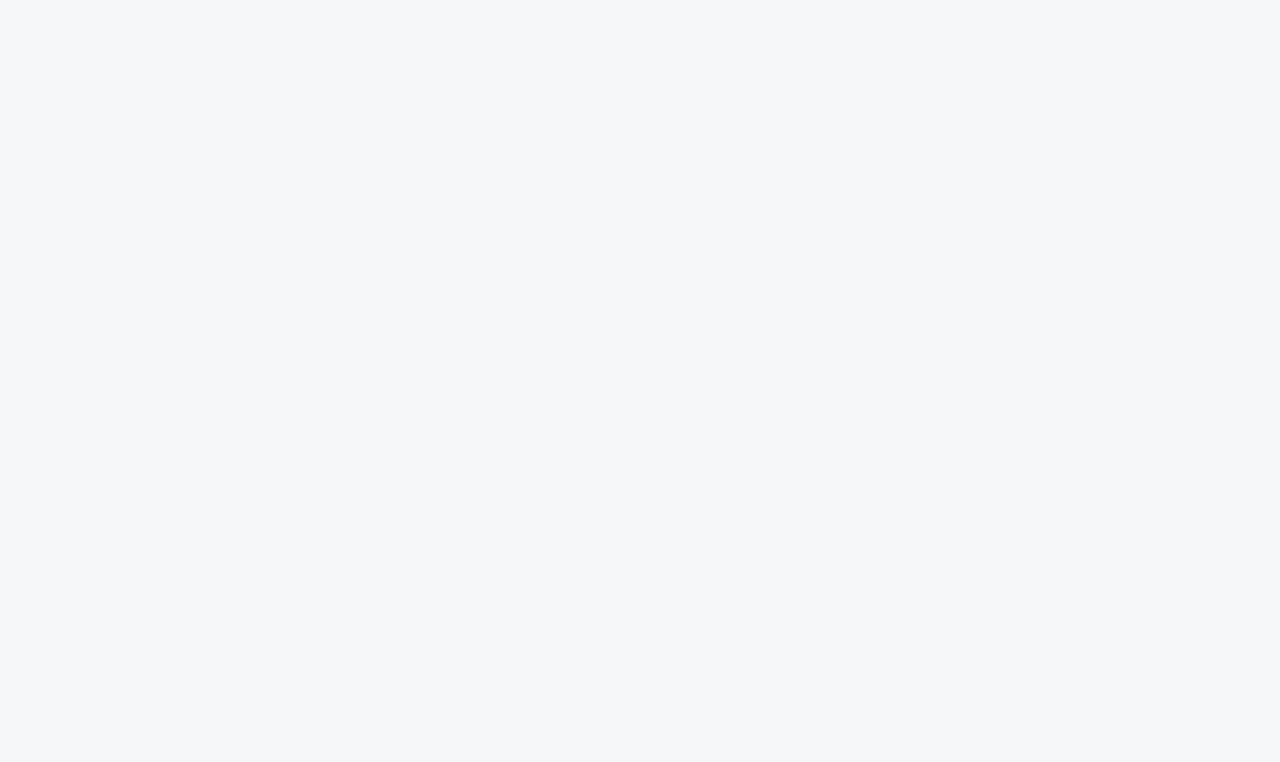
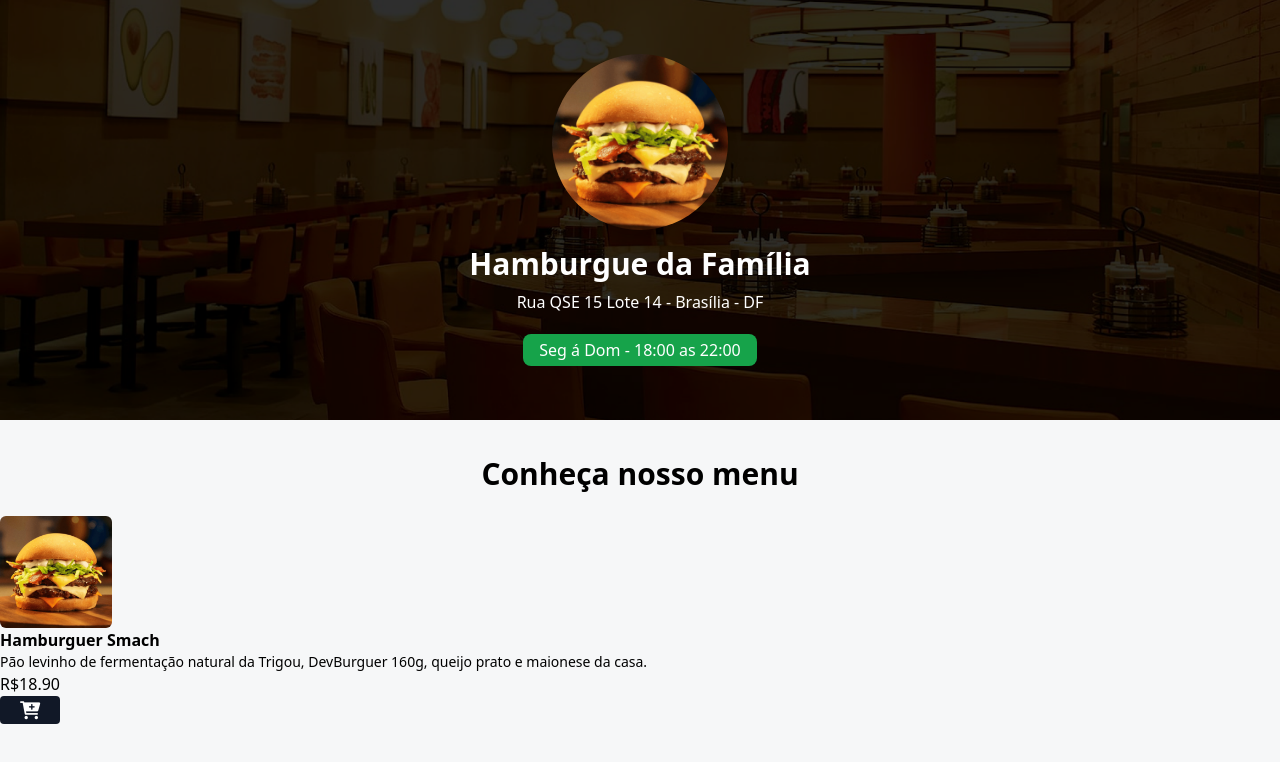
Before and after one commit to cdarlan/hamburgueria, a website: page index.html in a window 1280 px wide. Drawn offline with Linux system fonts and the light colour scheme.

Commit message:
config iniciais do Header, com tailwind, e inicio do menu.

```diff
--- a/index.html
+++ b/index.html
@@ -4,13 +4,72 @@
     <meta charset="UTF-8">
     <meta name="viewport" content="width=device-width, initial-scale=1.0">
 
-    <link rel="stylesheet" href="./styles/output.css"/>
-
-    <title>Hamburgueria da Familia - A melhor da cidade !</title>
-</head>
-<body>
+    <link rel="stylesheet" href="https://cdnjs.cloudflare.com/ajax/libs/font-awesome/6.0.0-beta3/css/all.min.css"
+        integrity="sha512-Fo3rlrZj/k7ujTnHg4CGR2D7kSs0v4LLanw2qksYuRlEzO+tcaEPQogQ0KaoGN26/zrn20ImR1DfuLWnOo7aBA=="
+        crossorigin="anonymous" referrerpolicy="no-referrer" />
 
 
 
+    <link rel="stylesheet" href="./styles/output.css"/>
+
+    <title>Hamburgue da Familia - A melhor da cidade !</title>
+</head>
+<body>
+<!-- INICIO DO HEADER -->
+    <header class="w-full h-[420px] bg-zinc-900 bg-home bg-cover bg-center">
+        <div class="w-full h-full flex flex-col justify-center items-center">
+            <img
+                src="./assets/hamb-1.png"
+                alt="Logo DevBurguer"
+                class="w-44 h-44 rounded-full shadow-lg hover:scale-110 duracion-200"
+            />
+            <h1 class="text-3xl mt-4 mb-2 font-bold text-white">Hamburgue da Família</h1>
+            <span class="text-white font-medium">Rua QSE 15 Lote 14 - Brasília - DF</span>
+
+            <div class="bg-green-600 px-4 py-1 rounded-lg mt-5" id="date-espa">
+                <span class="text-white font-medium">Seg á Dom - 18:00 as 22:00</span>
+            </div>
+        </div>
+    </header>
+    <!-- FIM DO HEADER-->
+
+    <h2 class="text-2xl md:text-3xl font-bold text-center mt-9 mb-6">
+        Conheça nosso menu
+    </h2>
+
+    <!-- INICIO MENU-->
+    <div>
+
+        <main>
+
+            <!-- PRODUTO ITEM -->
+            <div>
+                <img
+                    src="./assets/hamb-1.png"
+                    alt="HamburgueSmach"
+                    class="w-28 h-28 rounded-md hover:scale-110 hover:rotate-2 duration-300"
+                />
+
+                <div>
+                    <p class="font-bold">Hamburguer Smach</p>
+                    <p class="text-sm">Pão levinho de fermentação natural da Trigou, DevBurguer
+                    160g, queijo  prato e maionese da casa.</p>
+
+                    <div>
+                        <p>R$18.90</p>
+                        <button class="bg-gray-900 px-5 rounded add-to-cart-btn">
+                            <i class="fa fa-cart-plus text-lg text-white"></i>
+                        </button>
+                    </div>
+
+                </div>
+
+            </div>
+
+        </main>
+            <!-- FIM PRODUTO ITEM -->
+    </div>
+    <!-- FIM MENU -->
+
 </body>
 </html>
--- a/tailwind.config.js
+++ b/tailwind.config.js
@@ -2,7 +2,11 @@
 module.exports = {
   content: ["./**/*.{html,js}"],
   theme: {
-    extend: {},
+    extend: {
+      backgroundImage:{
+        "home": "url('/assets/bg.png')"
+      }
+    },
   },
   plugins: [],
 }
```
Also changed, not shown: styles/output.css.
